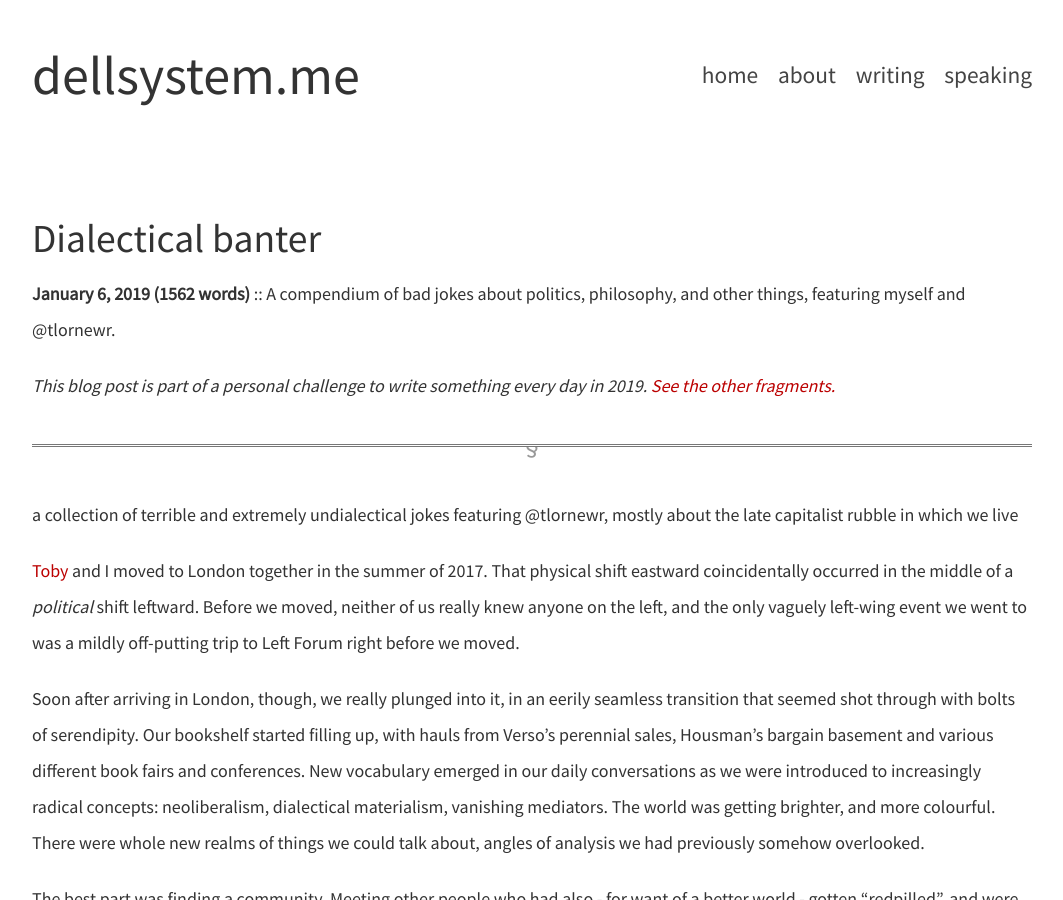
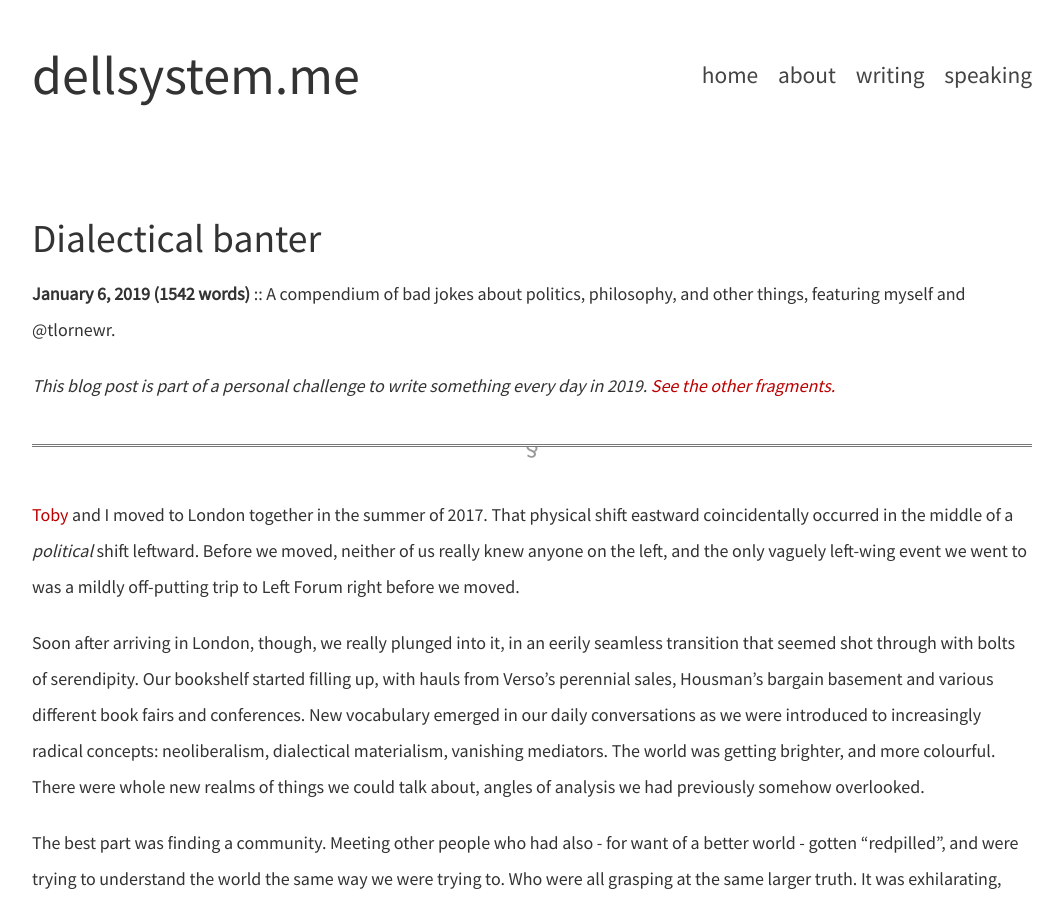
Before and after one commit to dellsystem/dellsystem.github.io, a Jekyll site: the page built from _posts/2019-1-6-fragments-6.md, in a window 1280 px wide and 900 px high. Shown: the whole window, without its empty margins (108-1171 px from the left). Built offline with Jekyll 4.4.1, drawn with Linux system fonts in a browser that asks for light colours.

Commit message:
Remove accidental text from fragments-6
Meant for tweet lol

```diff
--- a/_posts/2019-1-6-fragments-6.md
+++ b/_posts/2019-1-6-fragments-6.md
@@ -3,8 +3,6 @@ title: "Dialectical banter"
 layout: fragment
 description: "A compendium of bad jokes about politics, philosophy, and other things, featuring myself and @tlornewr."
 ---
-
-a collection of terrible and extremely undialectical jokes featuring @tlornewr, mostly about the late capitalist rubble in which we live
 
 [Toby](https://twitter.com/tlornewr) and I moved to London together in the summer of 2017. That physical shift eastward coincidentally occurred in the middle of a _political_ shift leftward. Before we moved, neither of us really knew anyone on the left, and the only vaguely left-wing event we went to was a mildly off-putting trip to Left Forum right before we moved.
 
```
